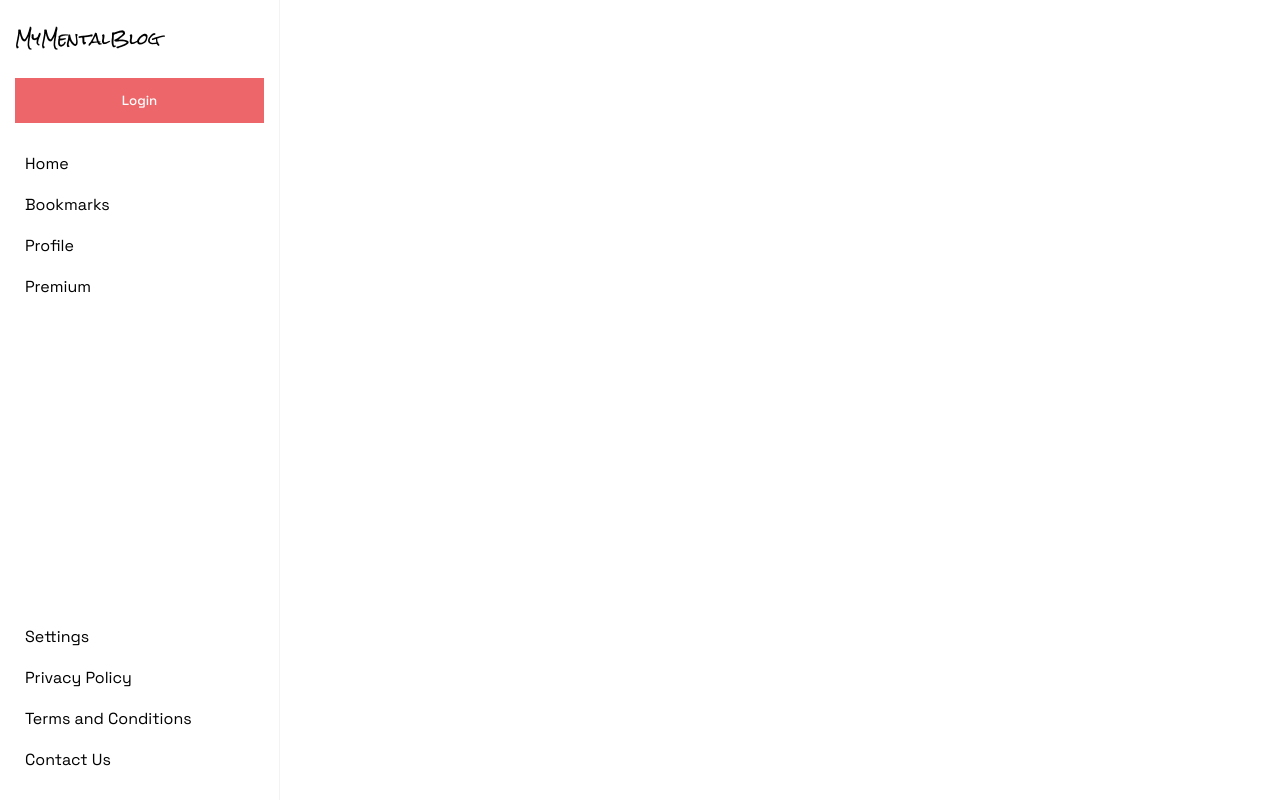
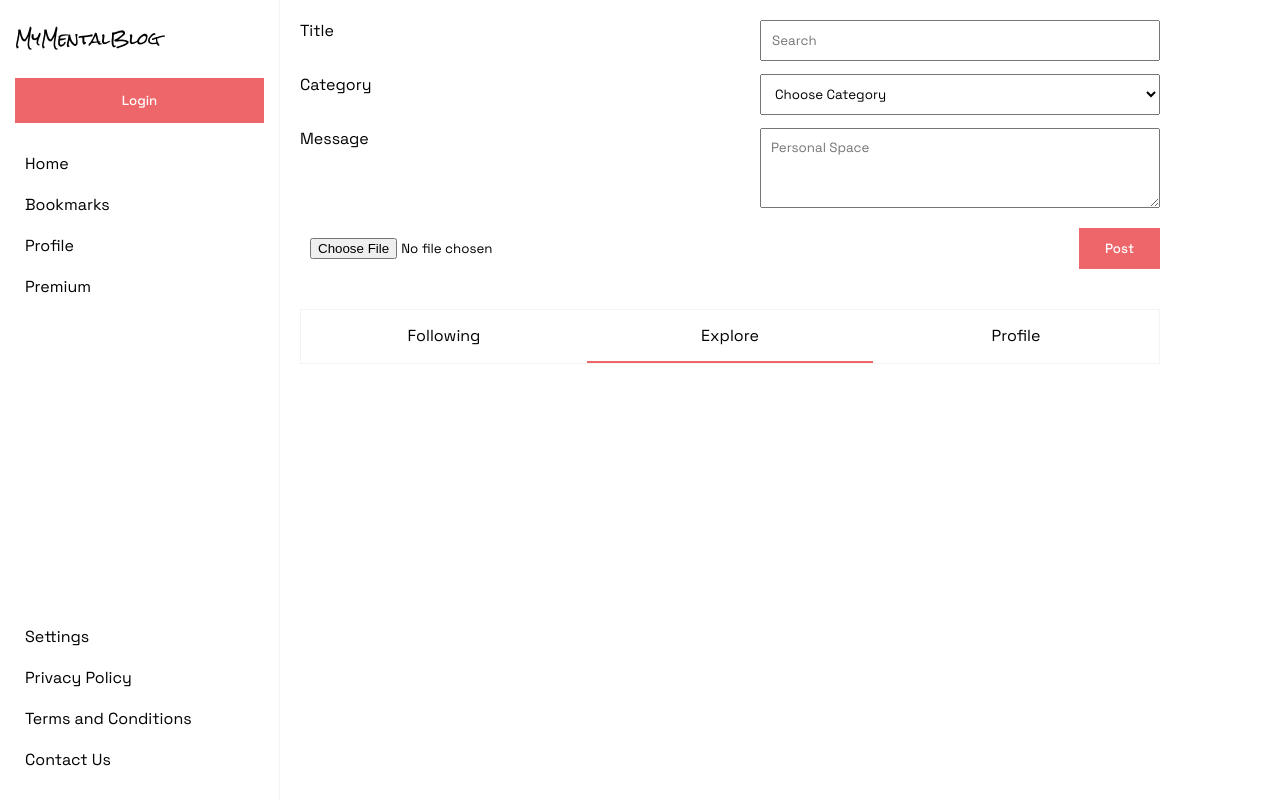
Before and after one commit to LinxPhy/MyMentalBlog, a Next.js app: page / in a window 1280 px wide. Built offline with nearby package versions, Linux system fonts and the light colour scheme.

Commit message:
touch of homepage + header changes

```diff
--- a/app/components/navigation.tsx
+++ b/app/components/navigation.tsx
@@ -1,5 +1,6 @@
 import '@/app/styles/homepage.css'
 import Link from 'next/link'
+
 
 export default function Navigation() {
 
@@ -16,10 +17,10 @@ export default function Navigation() {
                 <div className="navigation">
                     <nav>
                         <ul>
-                            <li><Link href={'/'}></Link>Home</li>
-                            <li><Link href={'/bookmarks'}></Link>Bookmarks</li>
-                            <li><Link href={'/profile'}></Link>Profile</li>
-                            <li><Link href={'/premium'}></Link>Premium</li>
+                            <li><Link href={'/'}>Home</Link></li>
+                            <li><Link href={'/bookmarks'}>Bookmarks</Link></li>
+                            <li><Link href={'/profile'}>Profile</Link></li>
+                            <li><Link href={'/premium'}>Premium</Link></li>
                         </ul>
                     </nav>
                 </div>
@@ -27,10 +28,10 @@ export default function Navigation() {
 
             <div className="settings">
                 <ul>
-                    <li><Link href={'/settings'}></Link>Settings</li>
-                    <li><Link href={'/privacy'}></Link>Privacy Policy</li>
-                    <li><Link href={'/termsandconditions'}></Link>Terms and Conditions</li>
-                    <li><Link href={'/contact'}></Link>Contact Us</li>
+                    <li><Link href={'/settings'}>Settings</Link></li>
+                    <li><Link href={'/privacy'}>Privacy Policy</Link></li>
+                    <li><Link href={'/termsandconditions'}>Terms and Conditions</Link></li>
+                    <li><Link href={'/contact'}>Contact Us</Link></li>
                 </ul>
             </div>
         </header>
--- a/app/page.tsx
+++ b/app/page.tsx
@@ -1,8 +1,69 @@
+'use client'
+
+import Link from "next/link";
+import { useState } from "react";
+
+export default function Home() {
 
 
-export default function Home() {
+  const [selected, setSelected]: any = useState('explore')
+
   return (
-    <main>
+    <main className="homepage-container">
+      <div className="homepage">
+
+        {/* <section className="search-area">
+          <input type="search" placeholder="Search"></input>
+        </section> */}
+
+        <section className="post-content">
+          <div className="post-content-container">
+            <div>
+              <p>Title</p>
+              <input type="text" placeholder="Search"></input>
+            </div>
+            <div>
+              <p>Category</p>
+              <select>
+                <option value="choice">Choose Category</option>
+                <option value="animals">Animals</option>
+                <option value="career">Career (Education, Work)</option>
+                <option value="connections">Connections (Family, Friends)</option>
+                <option value="environmental">Environmental</option>
+                <option value="finance">Finance</option>
+                <option value="hobbies">Hobbies</option>
+                <option value="love">Love</option>
+                <option value="politics">Politics</option>
+                <option value="society">Society (Incivility, Social Media)</option>
+                <option value="technology">Technology</option>
+                <option value="wellness">Wellness</option>
+                <option value="other">Other</option>
+              </select>
+            </div>
+            <div>
+              <p>Message</p>
+              <textarea placeholder="Personal Space"></textarea>
+            </div>
+
+          </div>
+
+
+          <div className="post-content-items">
+            <input type="file" id="myFile" name="filename"></input>
+            <button className="buttonStyle1">Post</button>
+          </div>
+        </section>
+
+        <section className="main-content">
+          <div className="categories">
+            <ul>
+              <li className={`${selected === 'following' ? 'selected' : ''}`} onClick={() => setSelected('following')}><Link href={'#'}>Following</Link></li>
+              <li className={`${selected === 'explore' ? 'selected' : ''}`} onClick={() => setSelected('explore')}><Link href={'#'}>Explore</Link></li>
+              <li className={`${selected === 'profile' ? 'selected' : ''}`} onClick={() => setSelected('profile')}><Link href={'#'}>Profile</Link></li>
+            </ul>
+          </div>
+        </section>
+      </div>
     </main>
   );
 }
--- a/app/styles/globals.css
+++ b/app/styles/globals.css
@@ -14,15 +14,26 @@ body{
     font-style: normal;
 }
 
-a, button, input{
+a, button, input, textarea, select{
     font-family: "Space Grotesk", sans-serif;
+    color: black;
+}
+
+a{
+    text-decoration: none;
+}
+
+button{
     cursor: pointer;
 }
 
 .container{
     display: flex;
     min-height: 100vh;
+}
 
+section{
+    padding: 20px;
 }
 
 .buttonStyle1{
--- a/app/styles/homepage.css
+++ b/app/styles/homepage.css
@@ -1,3 +1,6 @@
+
+
+/* Header */
 
 header{
     flex: 0 0 280px;
@@ -7,6 +10,7 @@ header{
     padding: 20px 15px;
     border-right: 1px solid var(--sec_colour);
 }
+
 
 .navigation ul, .settings ul{
     display: flex;
@@ -19,7 +23,7 @@ header button{
     margin: 20px 0px;
 }
 
-.navigation ul li, .settings ul li{
+.navigation ul li a, .settings ul li a{
     padding: 10px 0px 10px 10px;
 }
 
@@ -27,3 +31,90 @@ header button{
     cursor: pointer;
     background-color: var(--sec_colour);
 }
+
+.navigation ul li a, .settings ul li a{
+    display: block;
+    width: 100%;
+    height: 100%;
+}
+
+
+/* Main */
+
+
+
+.homepage-container{
+    flex-grow: 1;
+}
+
+.homepage{
+    max-width: 900px;
+}
+
+.search-area input{
+    /* width: 400px; */
+    width: 100%;
+    border-radius: 1rem;
+    padding: 10px 5px 10px 25px;
+    border: 2px solid var(--primary_colour);
+}
+
+.categories{
+    border: 1px solid var(--sec_colour);
+}
+
+.categories ul{
+    display: flex;
+    flex-direction: row;
+}
+
+.categories ul li{
+    flex: 1;
+    text-align: center;
+    padding: 15px 0px;
+}
+
+.categories ul li:hover{
+    background-color: var(--sec_colour);
+    cursor: pointer;
+}
+.selected{
+    border-bottom: 2px solid var(--primary_colour);
+}
+
+
+/* Post Content */
+
+
+
+.post-content-container{
+    display: flex;
+    flex-direction: column;
+    gap: 13px;
+    margin-bottom: 20px;
+}
+
+.post-content-container > div{
+    display: flex;
+    justify-content: space-between;
+}
+
+.post-content textarea{
+    resize: vertical;
+    min-height: 80px;
+    max-height: 600px;
+}
+
+.post-content input, .post-content select, .post-content textarea{
+    width: 400px;
+    padding: 10px;
+}
+
+.post-content-items{
+    display: flex;
+    justify-content: space-between;
+}
+
+.post-content-items input{
+    width: 230px;
+}
```
Also changed, not shown: app/components/searchbar.tsx (added).
